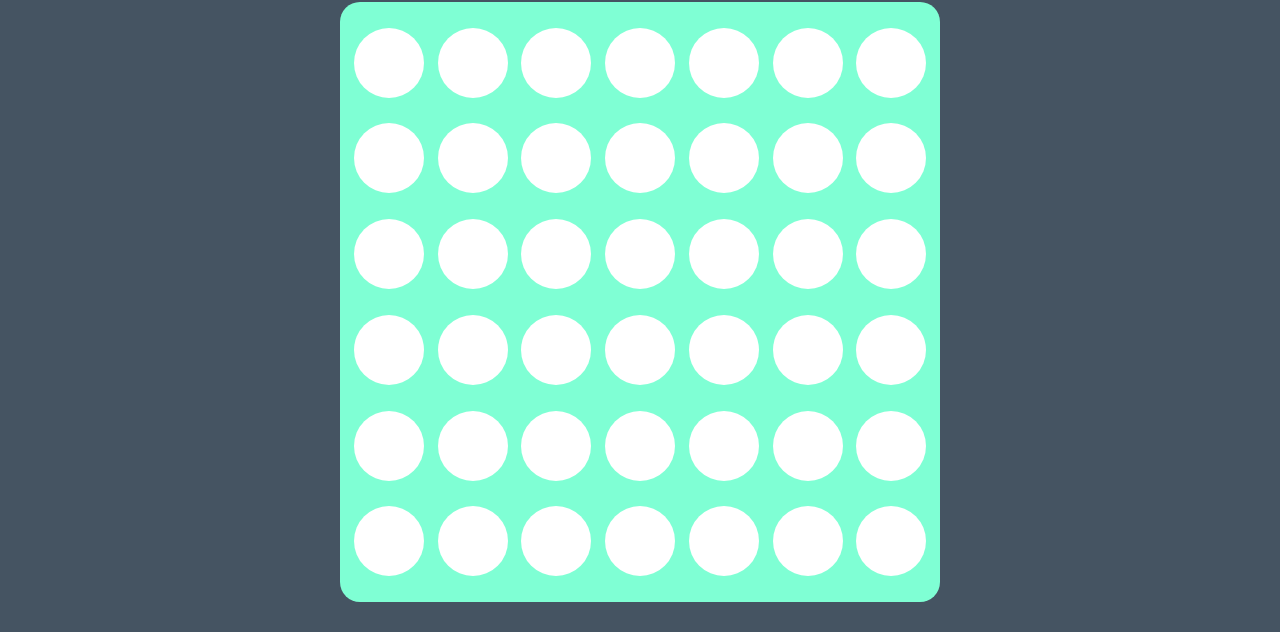
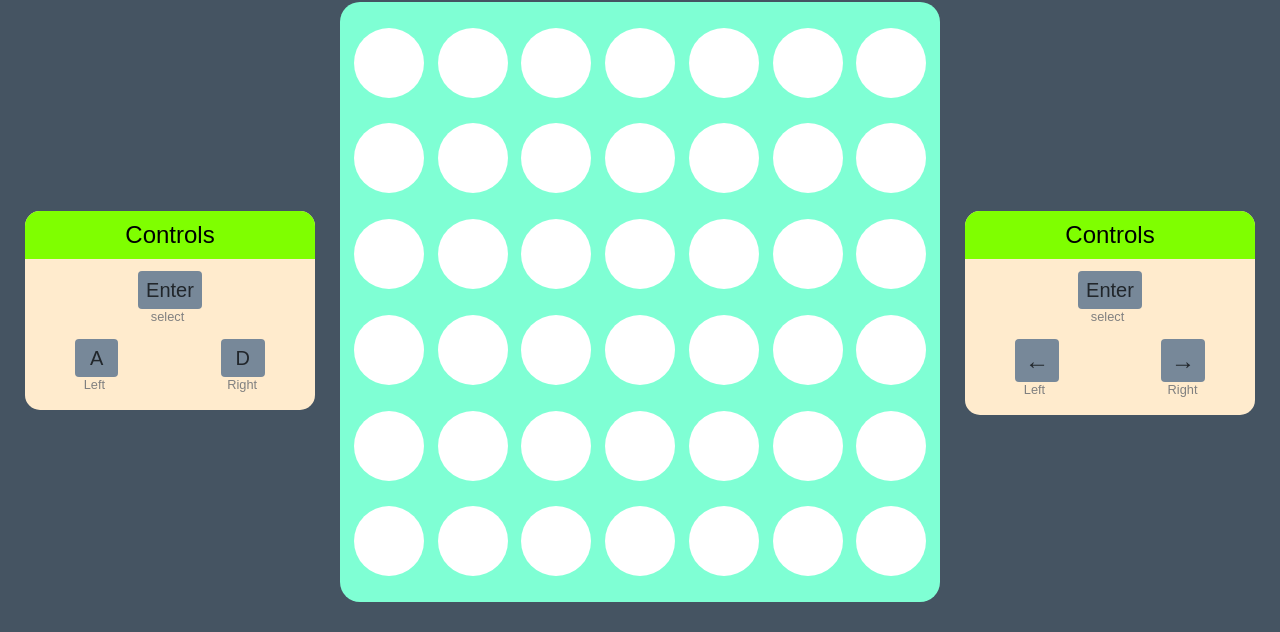
Before and after one commit to akif503/Connect4, a plain HTML site: page index.html in a window 1280 px wide. Shown: the part 168-800 px from the top of the page. Drawn offline with nearby package versions, Linux system fonts and the light colour scheme.

Commit message:
Added Control Info

```diff
--- a/index.html
+++ b/index.html
@@ -11,8 +11,6 @@
 <body>
     <header>Connect4</header>
     <div id="env">
-        <div id="add-ons">
-        </div>
         <div id="game">
             <div class="player-panel">
                 <span class="player-id" style="background-color: #ff6666dd;">
@@ -20,6 +18,20 @@
                 </span>
                 <div class="alert-player-1" style="visibility: hidden; opacity: 0;">
                     Your Move.
+                </div>
+                <div class="player-1-controls">
+                    <header>Controls</header>
+                    <div class="controls-select">
+                        <span> Enter </span>
+                    </div>
+                    <div class="controls-nav">
+                        <div class="controls-left">
+                            <span>A</span>
+                        </div>
+                        <div class="controls-right">
+                            <span>D</span>
+                        </div>
+                    </div>
                 </div>
             </div>
             <div class="main">
@@ -42,6 +54,20 @@
                 <div class="alert-player-2" style="visibility: hidden; opacity: 0;">
                     Your Move.
                 </div>
+                <div class="player-2-controls">
+                    <header>Controls</header>
+                    <div class="controls-select">
+                        <span> Enter </span>
+                    </div>
+                    <div class="controls-nav">
+                        <div class="controls-left">
+                            <span>&#8592;</span>
+                        </div>
+                        <div class="controls-right">
+                            <span>&#8594;</span>
+                        </div>
+                    </div>
+                </div>
             </div>
         </div>
     </div>
--- a/main.js
+++ b/main.js
@@ -264,6 +264,7 @@ function keyboardNav() {
 function keyboardMoves(e) {
     if(!mouse_on_board) {
         if(e.key == "ArrowLeft" || e.key == "a" || e.key == "A") {
+            if ((e.key == "ArrowLeft" && player == 1) || ((e.key == "a" || e.key == "A") && player == 0)) {
                 if (focus_col_no > 0) {
 
                     if (focused) {
@@ -285,7 +286,9 @@ function keyboardMoves(e) {
                     focused = true;
                 }
             }
+        }
         if(e.key == "ArrowRight" || e.key == "d" || e.key == "D") {
+            if ((e.key == "ArrowRight" && player == 1) || ((e.key == "d" || e.key == "D") && player == 0)) {
                 if(focus_col_no < 6) {
 
                     if (focused) {
@@ -305,6 +308,7 @@ function keyboardMoves(e) {
 
                     highlight(col, col_id, blocks);
                     focused = true;
+                }
             }
         }
         if(e.key == "Enter") {
--- a/style.css
+++ b/style.css
@@ -83,6 +83,93 @@ body > header {
     background-color: #b8ffff;;
     transition: visibility 0.1s, opacity 0.5s ease-out;
 }
+
+[class*="player"][class*="controls"] {
+    background-color: blanchedalmond;
+    color: black;
+    text-align: center;
+    margin: 100px 25px;
+    border-radius: 15px;
+}
+
+[class*="player"][class*="controls"] > header {
+    display: block;
+    background-color: chartreuse;
+    padding: 10px;
+    font-size: 1.5rem;
+    border-top-left-radius: 15px;
+    border-top-right-radius: 15px;
+}
+
+.controls-select {
+    padding: 20px;
+}
+
+[class*="controls"] > span {
+    position: relative;
+    font-size: 1.25rem;
+    background-color: lightslategray;
+    padding: 8px;
+    border-radius: 4px;
+    color: #21262b;
+}
+
+.controls-select > span::after {
+    content: "select";
+    position: absolute;
+    bottom: -15px;
+    left: 20%;
+    font-size: .8rem;
+    color: gray;
+}
+
+.controls-nav {
+    display: flex;
+    justify-content: space-between;
+    font-size: 1.25rem;
+    padding: 25px;
+    padding-bottom: 40px;
+}
+
+.controls-left {
+    padding-left: 25px;
+}
+
+.controls-left > span::after {
+    content: "Left";
+    position: absolute;
+    bottom: -15px;
+    left: 20%;
+    font-size: .8rem;
+    color: gray;
+}
+
+.controls-right {
+    padding-right: 25px;
+}
+
+.controls-right > span::after {
+    content: "Right";
+    position: absolute;
+    bottom: -15px;
+    left: 15%;
+    font-size: .8rem;
+    color: gray;
+}
+
+/*
+   Some Styling Issues related to the left & Right Buttons
+*/
+
+.player-1-controls .controls-nav [class*="controls"] > span {
+    padding: 8px 15px;
+}
+
+.player-2-controls .controls-nav [class*="controls"] > span {
+    font-size: 1.5rem;
+    padding: 8px 10px;
+}
+
 
 .show {
     display: block;
```
Lines whose indentation alone changed are shown as unchanged.
